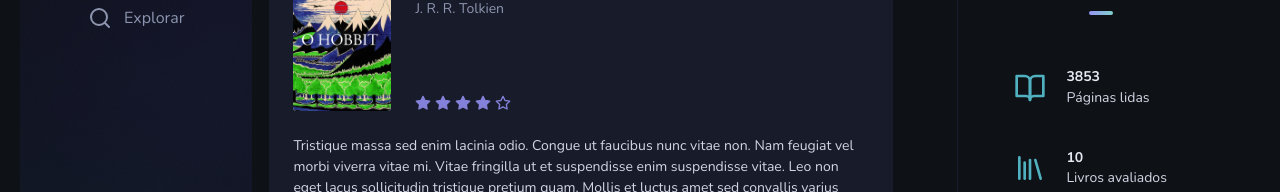
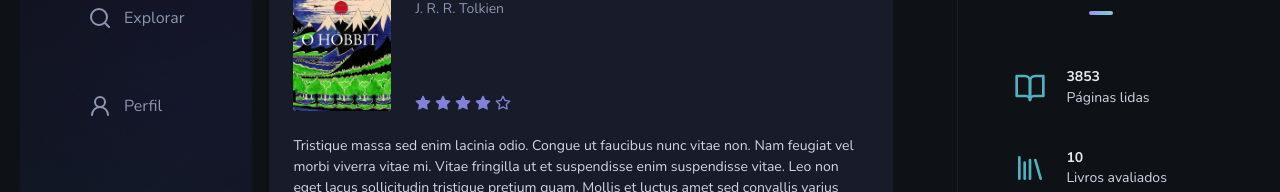
Before and after one commit to marcusdavanco/bookwise, a Next.js app: page /profile in a window 1280 px wide. Shown: the part 262-454 px from the top of the page. Built offline with nearby package versions, Linux system fonts and the light colour scheme; no server answers.

Commit message:
feat: Sidebar component profile option

```diff
--- a/src/components/sidebar/index.tsx
+++ b/src/components/sidebar/index.tsx
@@ -3,7 +3,7 @@ import Image from 'next/image'
 import sidebarBackground from '../../../public/sidebar_background.jpg'
 import logoSmall from '../../../public/logo_small.svg'
 import Link from 'next/link'
-import { LineChart, LogIn, Search } from 'lucide-react'
+import { LineChart, LogIn, Search, User, User2 } from 'lucide-react'
 import { getServerSession } from 'next-auth'
 import { authOption } from '../../app/api/auth/[...nextauth]/route'
 import { SignOutButton } from './components/signout-button'
@@ -43,6 +43,13 @@ export async function Sidebar() {
           <Search className="h-6 w-6" />
           Explorar
         </Link>
+        <Link
+          href="/profile"
+          className="flex gap-3 py-6 pl-4 text-gray-400 hover:text-gray-200 transition duration-300 ease-out hover:ease-in"
+        >
+          <User2 className="h-6 w-6" />
+          Perfil
+        </Link>
       </section>
       <section className="flex z-10 absolute bottom-6 ">
         {!session ? (
```
